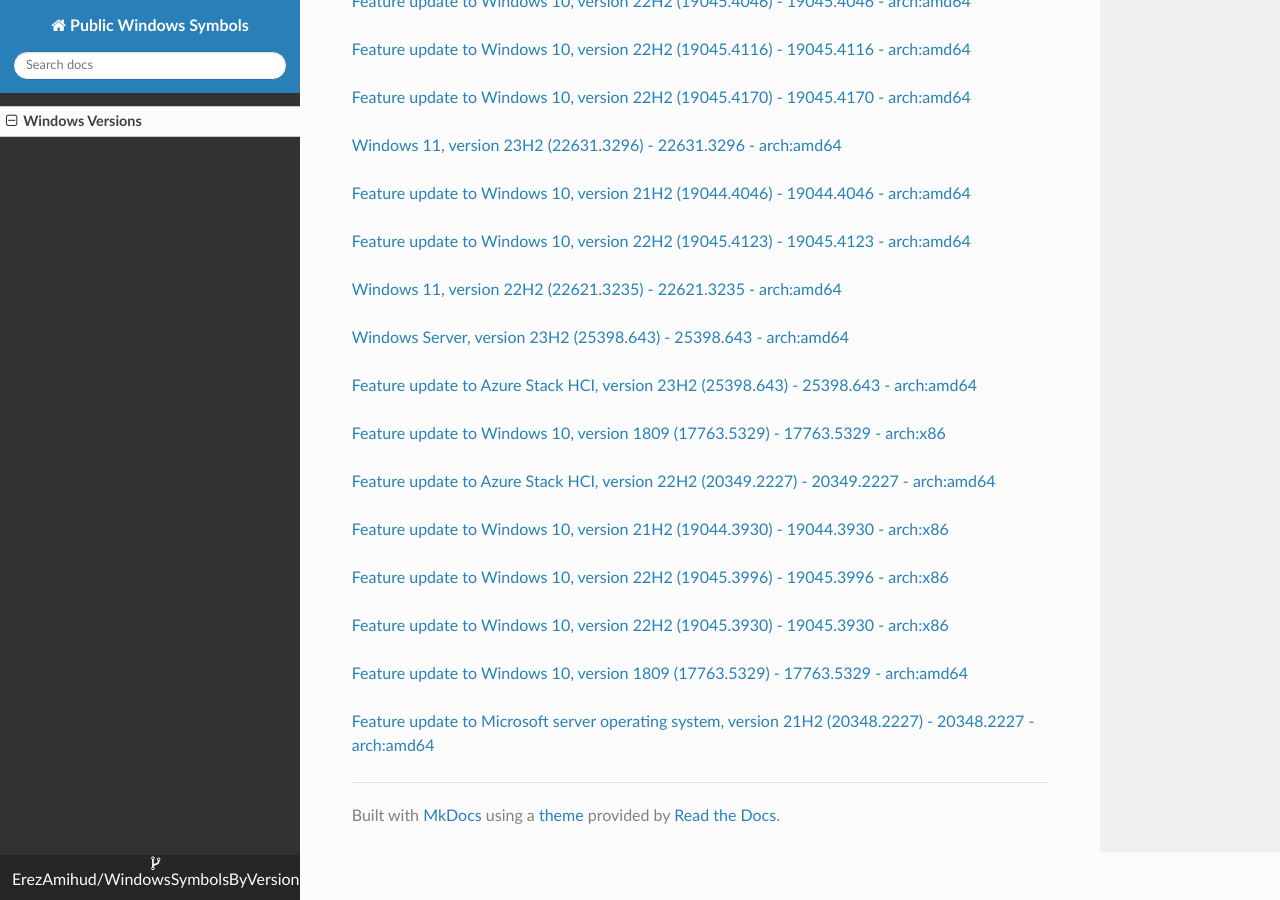
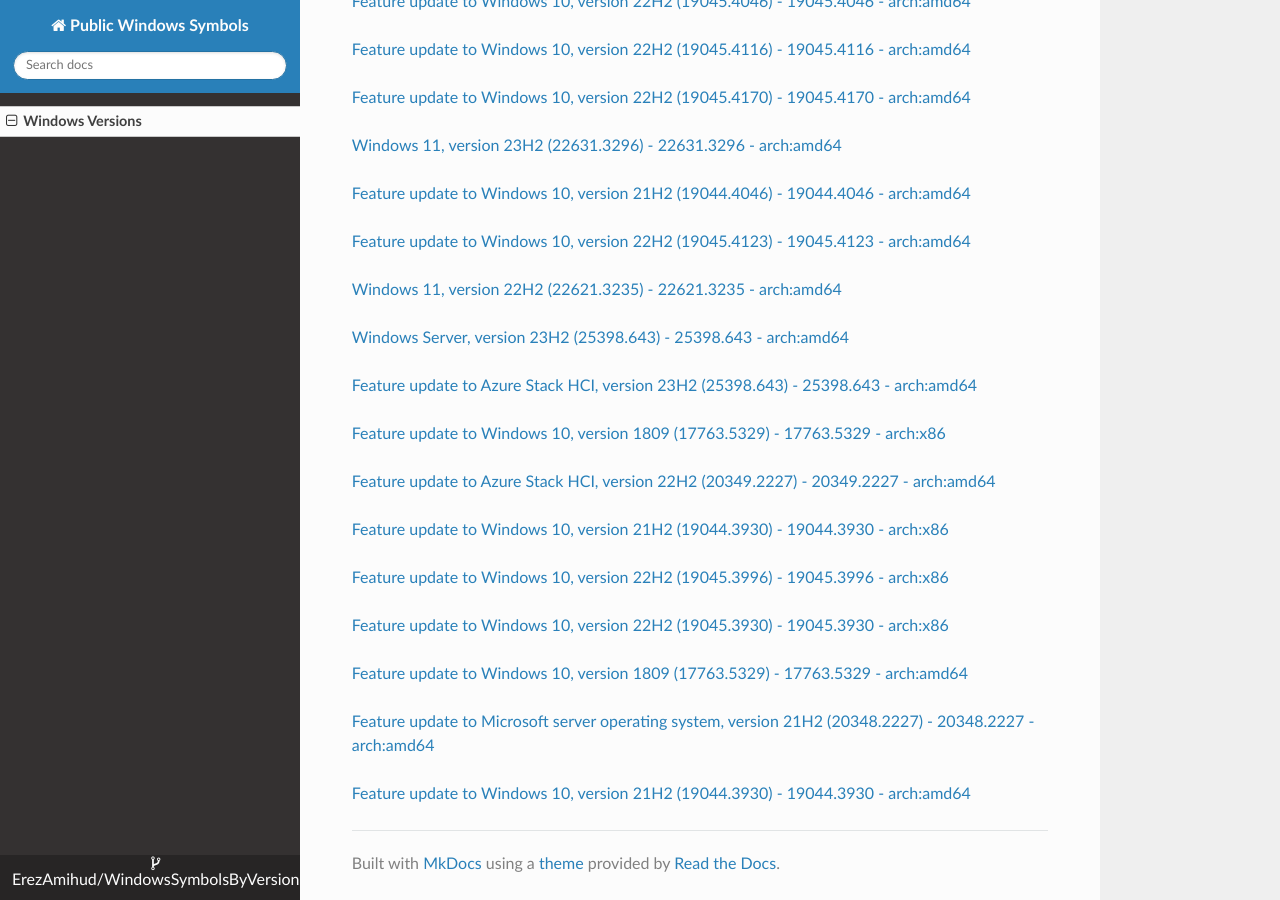
Before and after one commit to ErezAmihud/WindowsSymbolsByVersion, an MkDocs documentation site: the page built from docs/index.md, in a window 1280 px wide and 900 px high, scrolled down 18221 px. Built offline with MkDocs 1.6.1, drawn with Linux system fonts in a browser that asks for light colours; nearby versions of some CDN libraries.

Commit message:
Automated commit, add manifest for 6990cf1d-3de8-437b-b220-119e6fca515f

```diff
--- a/docs/index.md
+++ b/docs/index.md
@@ -1000,3 +1000,6 @@
 
 
 [Feature update to Microsoft server operating system, version 21H2 (20348.2227) - 20348.2227 - arch:amd64](https://github.com/ErezAmihud/WindowsSymbolsByVersion/blob/main/manifests/0384a015-21fa-4b4c-bcfc-bf12721ceb48.manifest)
+
+
+[Feature update to Windows 10, version 21H2 (19044.3930) - 19044.3930 - arch:amd64](https://github.com/ErezAmihud/WindowsSymbolsByVersion/blob/main/manifests/6990cf1d-3de8-437b-b220-119e6fca515f.manifest)
```
Also changed, not shown: process_builds.json (+1 -1 lines), 1 other file.
